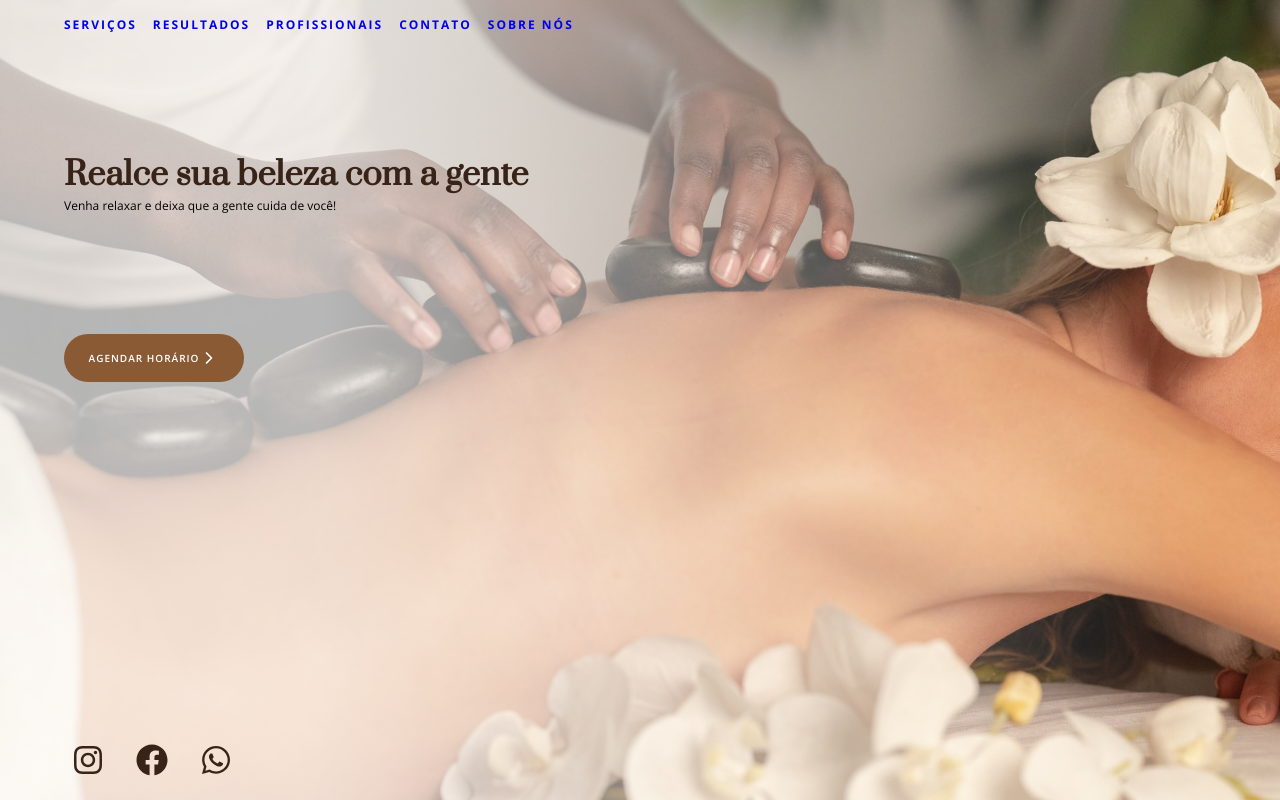
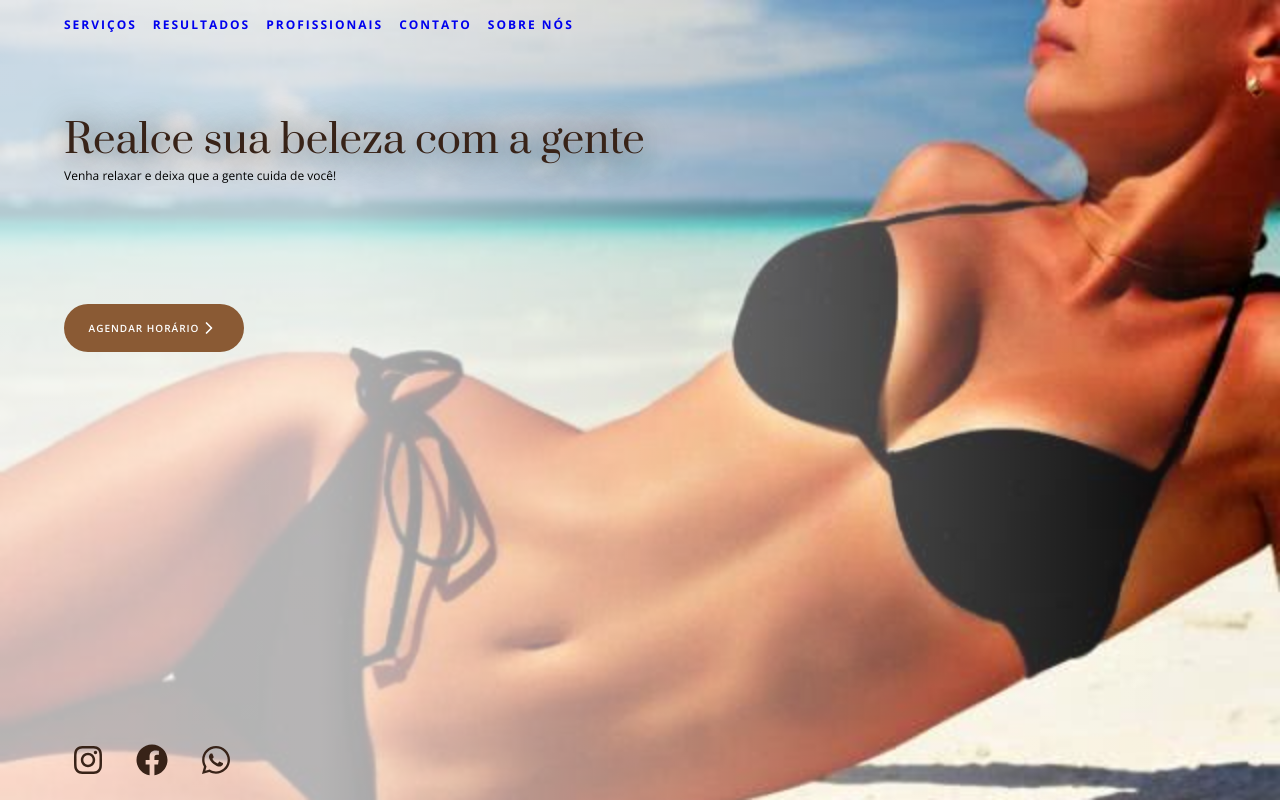
Before and after one commit to JosueFS/studiorb, a Next.js app: page / in a window 1280 px wide. Built offline with nearby package versions, Linux system fonts and the light colour scheme.

Commit message:
testing another bg

```diff
--- a/src/components/Main/styles.ts
+++ b/src/components/Main/styles.ts
@@ -7,25 +7,25 @@ export const Header = styled.section`
   display: flex;
   padding: 2vh 5vw;
 
-  background: rgba(255, 255, 255, 0.7), url('./img/spa_bg1.jpg') no-repeat;
+  background: rgba(255, 255, 255, 0.7), url('./img/bronze_bg1.jpg') no-repeat;
   background: -moz-linear-gradient(
       left,
       rgba(255, 255, 255, 0.7) 25%,
       transparent 95%
     ),
-    url('./img/spa_bg1.jpg') no-repeat;
+    url('./img/bronze_bg1.jpg') no-repeat;
   background: -webkit-linear-gradient(
       left,
       rgba(255, 255, 255, 0.7) 25%,
       transparent 95%
     ),
-    url('./img/spa_bg1.jpg') no-repeat;
+    url('./img/bronze_bg1.jpg') no-repeat;
   background: linear-gradient(
       to right,
       rgba(255, 255, 255, 0.7) 25%,
       transparent 95%
     ),
-    url('./img/spa_bg1.jpg') no-repeat;
+    url('./img/bronze_bg1.jpg') no-repeat;
 
   background-size: cover;
 
@@ -55,8 +55,10 @@ export const Header = styled.section`
       div {
         margin-bottom: 15vh;
         h1 {
-          font-size: 32px;
-          margin-top: 15vh;
+          font-weight: normal;
+          font-size: 40px;
+          text-shadow: 2px 2px 32px #333;
+          margin-top: 10vh;
         }
 
         p {
```
Also changed, not shown: public/img/bronze_bg1.jpg (added), public/img/spa_bg2.jpg (added).
